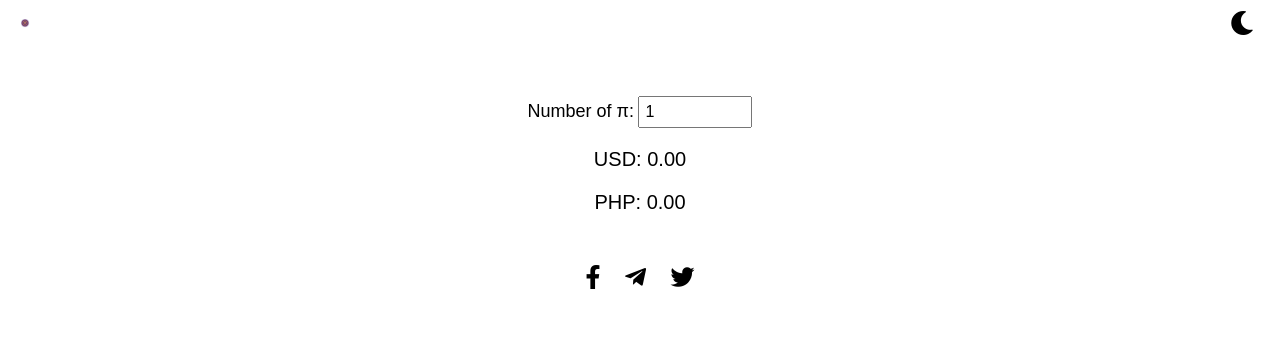
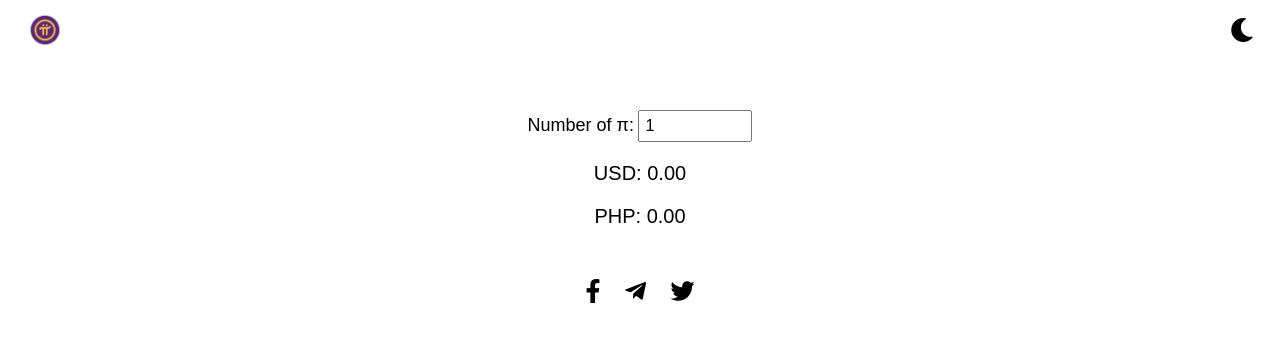
Before and after one commit to serkaiz7/pi-price-tracker, a plain HTML site: page index.html in a window 1280 px wide. Drawn offline with Linux system fonts and the light colour scheme; no server answers.

Commit message:
Update styles.css

```diff
--- a/styles.css
+++ b/styles.css
@@ -35,8 +35,8 @@ header {
 }
 
 .logo img {
-  width: 10px; /* Fixed width for the logo */
-  height: 10px; /* Fixed height for the logo */
+  width: 50px; /* Fixed width for the logo */
+  height: 40px; /* Fixed height for the logo */
   object-fit: contain; /* Ensures the image scales properly without distortion */
 }
 
```
